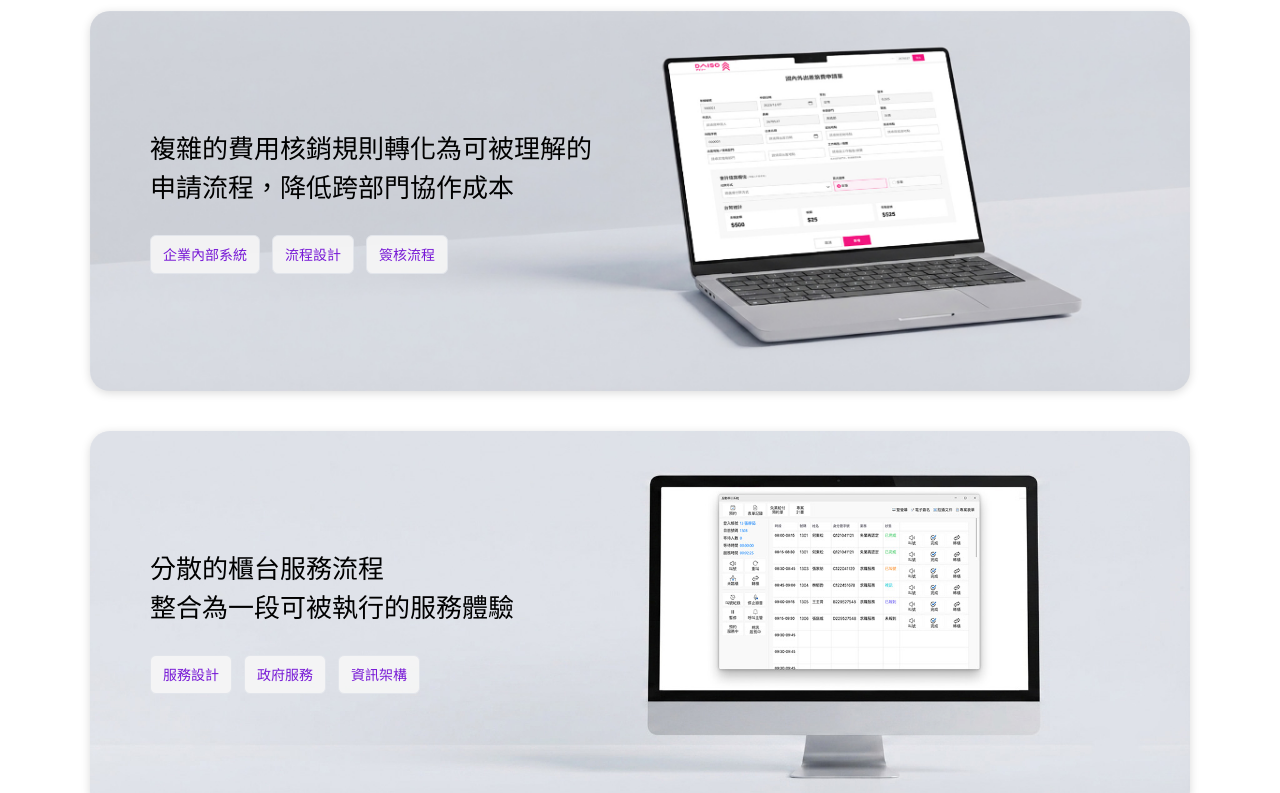
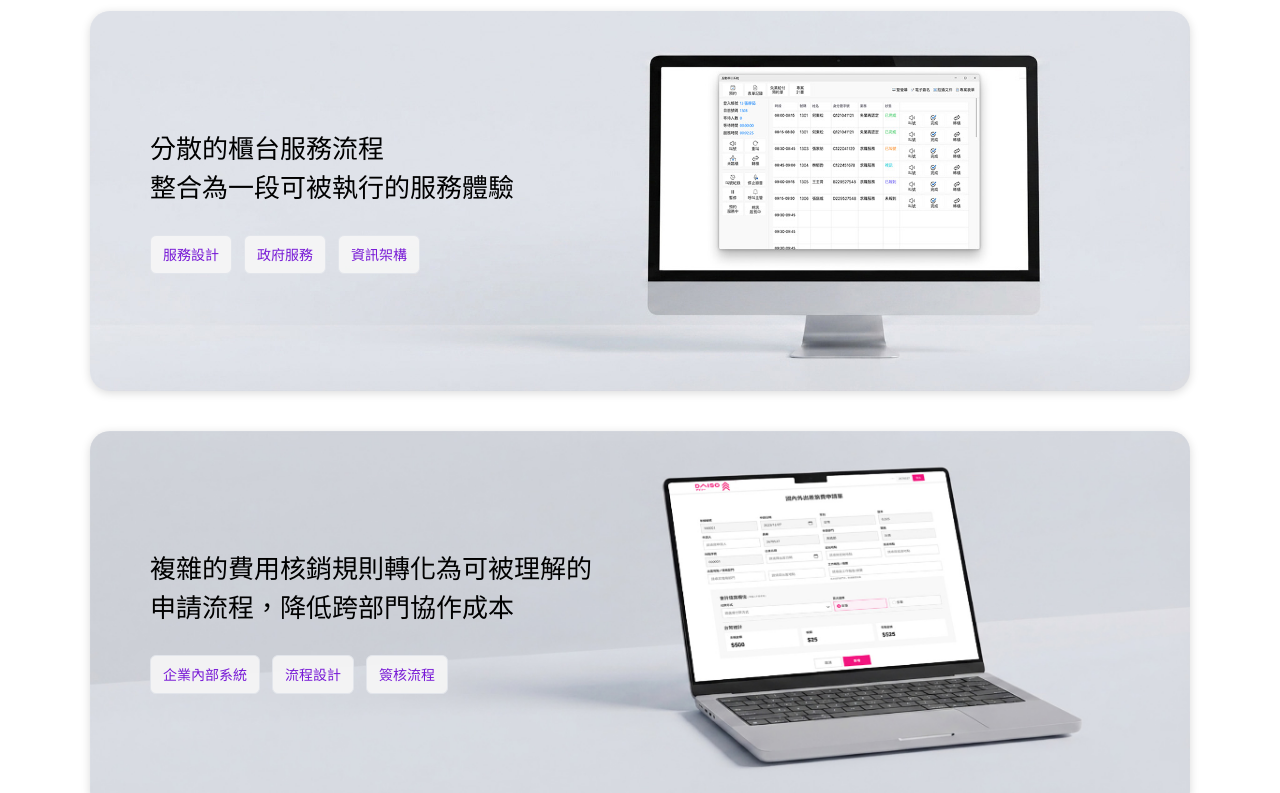
Before and after one commit to hsiangyin/hsiangyin.github.io, a React (Vite) app: page / in a window 1280 px wide. Shown: the part 1600-2393 px from the top of the page. Built offline with nearby package versions, Linux system fonts and the light colour scheme.

Commit message:
Reorder homepage featured work cards
Swap counter-service and daiso card order so counter-service is second.

```diff
--- a/src/components/sections/FeaturedWorks.tsx
+++ b/src/components/sections/FeaturedWorks.tsx
@@ -30,19 +30,19 @@ const projects: Project[] = [
     imgStyle: { top: '10px' },
   },
   {
+    id: 'wdopa',
+    slug: 'counter-service',
+    title: ['分散的櫃台服務流程', '整合為一段可被執行的服務體驗'],
+    tags: ['服務設計', '政府服務', '資訊架構'],
+    image: projectWdopa,
+    bgStyle: { backgroundColor: '#edeef2' },
+  },
+  {
     id: 'daiso',
     slug: 'daiso',
     title: ['複雜的費用核銷規則轉化為可被理解的', '申請流程，降低跨部門協作成本'],
     tags: ['企業內部系統', '流程設計', '簽核流程'],
     image: projectDaiso,
-    bgStyle: { backgroundColor: '#edeef2' },
-  },
-  {
-    id: 'wdopa',
-    slug: 'counter-service',
-    title: ['分散的櫃台服務流程', '整合為一段可被執行的服務體驗'],
-    tags: ['服務設計', '政府服務', '資訊架構'],
-    image: projectWdopa,
     bgStyle: { backgroundColor: '#edeef2' },
   },
 ]
```
